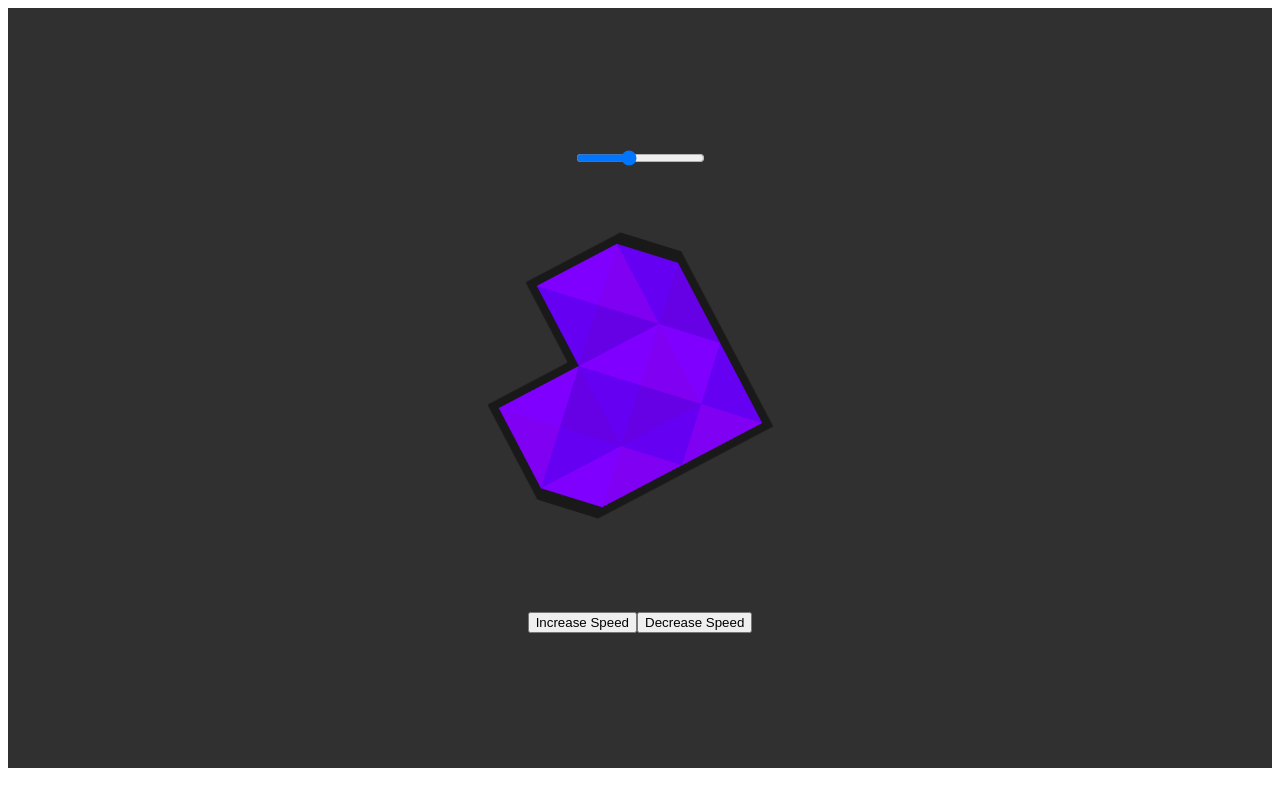
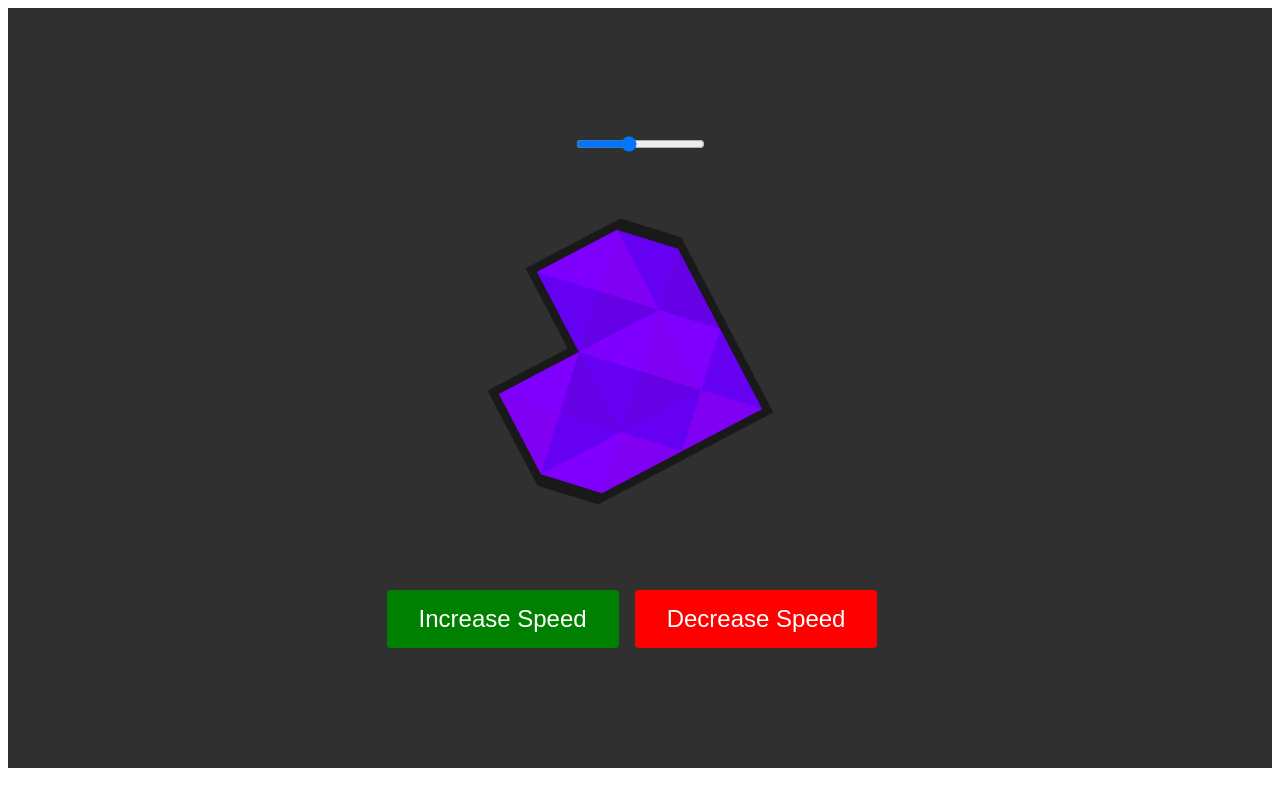
Before and after one commit to Jixson1/my-website, a React (Create React App) app: page / in a window 1280 px wide. Built offline with nearby package versions, Linux system fonts and the light colour scheme.

Commit message:
messing with button CSS

```diff
--- a/src/App.css
+++ b/src/App.css
@@ -20,6 +20,25 @@
     color: white;
 }
 
+.button {
+    font-size: 24px;
+    padding: 15px 32px;
+    border: none;
+    border-radius: 4px;
+    color: white;
+    text-align: center;
+    display: inline-flex;
+    margin-right: 16px;
+}
+
+.button1 {
+    background-color: green;
+}
+
+.button2 {
+    background-color: red;
+}
+
 @keyframes App-logo-spin {
     from {
         transform: rotate(0deg);
--- a/src/App.jsx
+++ b/src/App.jsx
@@ -30,6 +30,7 @@ function App() {
       document.documentElement.style.setProperty("--background-color", "rgb(48, 48, 48)");
   }
 
+  // component html export
   return (
     <>
       <title>Jackson Buchmeyer</title>
@@ -42,8 +43,8 @@ function App() {
             <img src={heart} className="Heart-logo" alt="heart" />
           </p>
           <p>
-            <button onClick={() => changeRotationSpeed(0.5)}>Increase Speed</button>
-            <button onClick={() => changeRotationSpeed(2)}>Decrease Speed</button>
+            <button class="button button1" onClick={() => changeRotationSpeed(0.5)}>Increase Speed</button>
+            <button class="button button2" onClick={() => changeRotationSpeed(2)}>Decrease Speed</button>
           </p>
         </header>
       </div>
```
